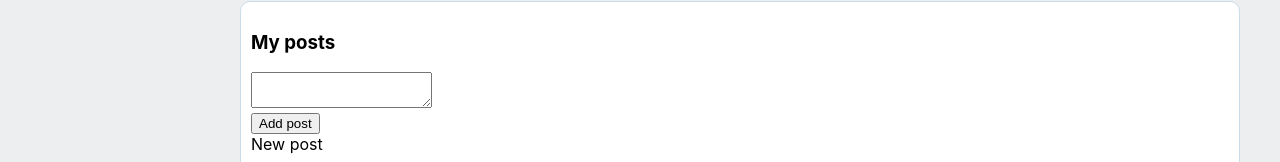
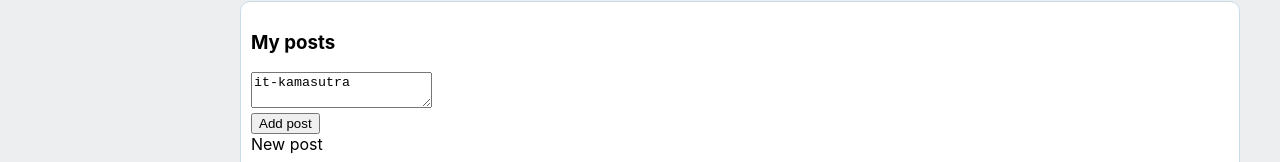
Before and after one commit to ViktoriaKhomenko7/samurai-way, a React (Create React App) app: page /profile in a window 1280 px wide. Shown: the part 445-607 px from the top of the page. Built offline with nearby package versions, Linux system fonts and the light colour scheme.

Commit message:
34. FLUX

```diff
--- a/src/App.tsx
+++ b/src/App.tsx
@@ -8,12 +8,13 @@ import {News} from "./components/news/News";
 import {Music} from "./components/music/Music";
 import {Settings} from "./components/settings/Settings";
 import {Dialogs} from "./components/dialogs/Dialogs";
-import state, {RootStateType} from "./redux/state";
+import state, {RootStateType, updateNewPostText} from "./redux/state";
 
 
 type AppPropsType = {
     state: RootStateType
-    addPost: (postMessage: any)=>void
+    addPost: ()=>void
+    updateNewPostText: (newText: string)=>void
 }
 
 const App = (props: AppPropsType) => {
@@ -24,8 +25,13 @@ const App = (props: AppPropsType) => {
                 <Navbar/>
                 <div className={"app-wrapper-content"}>
                     <Routes>
-                        <Route path="/profile/*" element={<Profile posts={state.profilePage.posts} addPost={props.addPost}/>}/>
-                        <Route path="/dialogs/*" element={<Dialogs dialogs={state.dialogsPage.dialogs} messages={state.dialogsPage.messages}/>}/>
+                        <Route path="/profile/*" element={<Profile profilePage={props.state.profilePage}
+                                                                   addPost={props.addPost}
+                                                                   updateNewPostText={props.updateNewPostText}
+
+                        />}/>
+                        <Route path="/dialogs/*" element={<Dialogs dialogs={state.dialogsPage.dialogs}
+                                                                   messages={state.dialogsPage.messages}/>}/>
                         <Route path="/news/*" element={<News/>}/>
                         <Route path="/music/*" element={<Music/>}/>
                         <Route path="/settings/*" element={<Settings/>}/>
--- a/src/components/propfile/Profile.tsx
+++ b/src/components/propfile/Profile.tsx
@@ -1,19 +1,23 @@
 import React from 'react';
 import {ProfileInfo} from "./profileInfo/ProfileInfo";
 import {MyPosts} from "./myPosts/posts/MyPosts";
-import {PostsDataType} from "./myPosts/posts/Post";
-import {PostsType} from "../../redux/state";
+import {profilePageType} from "../../redux/state";
 
 type ProfilePropsType = {
-    posts: PostsDataType[]
-    addPost: (postMessage: string)=>void
+    profilePage: profilePageType
+    addPost: ()=>void
+    updateNewPostText: (newText: string)=>void
 }
 
 export const Profile: React.FC<ProfilePropsType> = (props) => {
     return (
         <div>
             <ProfileInfo/>
-            <MyPosts posts={props.posts} addPost={props.addPost}/>
+            <MyPosts posts={props.profilePage.posts}
+                     addPost={props.addPost}
+                     newPostText={props.profilePage.newPostText}
+                     updateNewPostText={props.updateNewPostText}
+            />
         </div>
     );
 }
--- a/src/components/propfile/myPosts/posts/MyPosts.tsx
+++ b/src/components/propfile/myPosts/posts/MyPosts.tsx
@@ -4,32 +4,38 @@ import s from "./MyPosts.module.css"
 
 export type MyPostsPropsType = {
     posts: PostsDataType[]
-    addPost: (postMessage: string)=>void
+    addPost: () => void
+    newPostText: string
+    updateNewPostText: (newText: string)=>void
 }
 
 export const MyPosts: React.FC<MyPostsPropsType> = (props) => {
 
     let postsElements = props.posts.map(p => <Post id={1} likesCount={p.likesCount} message={p.message}/>)
     let newPostElement = useRef<HTMLTextAreaElement>(null)
-    // let newPost =
-    // let onAddPost = () => {
-    //     props.addPost(newPostElement.current?.value)
-    //     newPostElement.current?.value = '';
-    // }
-    //ИЛИ ТАК:
-        const onAddPost = () => {
-            if (newPostElement.current !== null) {
-                props.addPost(newPostElement.current.value)
-                newPostElement.current.value = ''
-            }
+
+    let onAddPost = () => {
+        if (newPostElement.current !== null) {
+            let text = newPostElement.current.value
+            props.addPost()
         }
+    }
+    let onPostChange = () => {
+        if (newPostElement.current !== null) {
+            let text = newPostElement.current.value
+            props.updateNewPostText(text)
+        }
+    }
 
     return (
         <div className={s.myPosts}>
             <h3>My posts</h3>
             <div>
                 <div>
-                    <textarea ref={newPostElement}></textarea>
+                    <textarea ref={newPostElement}
+                              value={props.newPostText}
+                              onChange={onPostChange}
+                    />
                 </div>
                 <div>
                     <button onClick={onAddPost}>Add post</button>
--- a/src/redux/state.ts
+++ b/src/redux/state.ts
@@ -1,10 +1,10 @@
 import {rerenderEntireTree} from "../render";
 
-type MessagesType = {
+export type MessagesType = {
     id: number
     message: string
 }
-type DialogsType = {
+export type DialogsType = {
     id: number
     name: string
 }
@@ -14,15 +14,16 @@ export type PostsType = {
     likesCount: number
 }
 
-type dialogsPageType = {
+export type dialogsPageType = {
     dialogs: DialogsType[]
     messages: MessagesType[]
 }
-type profilePageType = {
+export type profilePageType = {
     posts: PostsType[]
+    newPostText: string
 }
 
-type SidebarType = {
+export type SidebarType = {
 
 }
 
@@ -49,22 +50,28 @@ let state: RootStateType = {
         posts: [
             {id: 1, message: "hi, how are you?", likesCount: 20},
             {id: 2, message: "it's my first post", likesCount: 17}
-        ]
+        ],
+        newPostText: 'it-kamasutra'
     },
     sidebar: {
 
     }
 }
 
-export let addPost = (postMessage: string) => {
+export let addPost = () => {
     let newPost: PostsType = {
         id: 5,
-        message: postMessage,
+        message: state.profilePage.newPostText,
         likesCount: 0
     }
     state.profilePage.posts.unshift(newPost)
+    state.profilePage.newPostText = ''
     rerenderEntireTree()
 }
 
+export let updateNewPostText = (newText: string) => {
+    state.profilePage.newPostText = newText
+    rerenderEntireTree()
+}
 
 export default state;
--- a/src/render.tsx
+++ b/src/render.tsx
@@ -3,12 +3,12 @@ import ReactDOM from 'react-dom';
 import './index.css';
 import App from './App';
 import {BrowserRouter} from "react-router-dom";
-import state, {addPost} from "./redux/state";
+import state, {addPost, updateNewPostText} from "./redux/state";
 
 export let rerenderEntireTree = () => {
     ReactDOM.render(
         <BrowserRouter>
-            <App state={state} addPost={addPost}/>
+            <App state={state} addPost={addPost} updateNewPostText={updateNewPostText}/>
         </BrowserRouter>,
         document.getElementById('root')
     );
```
